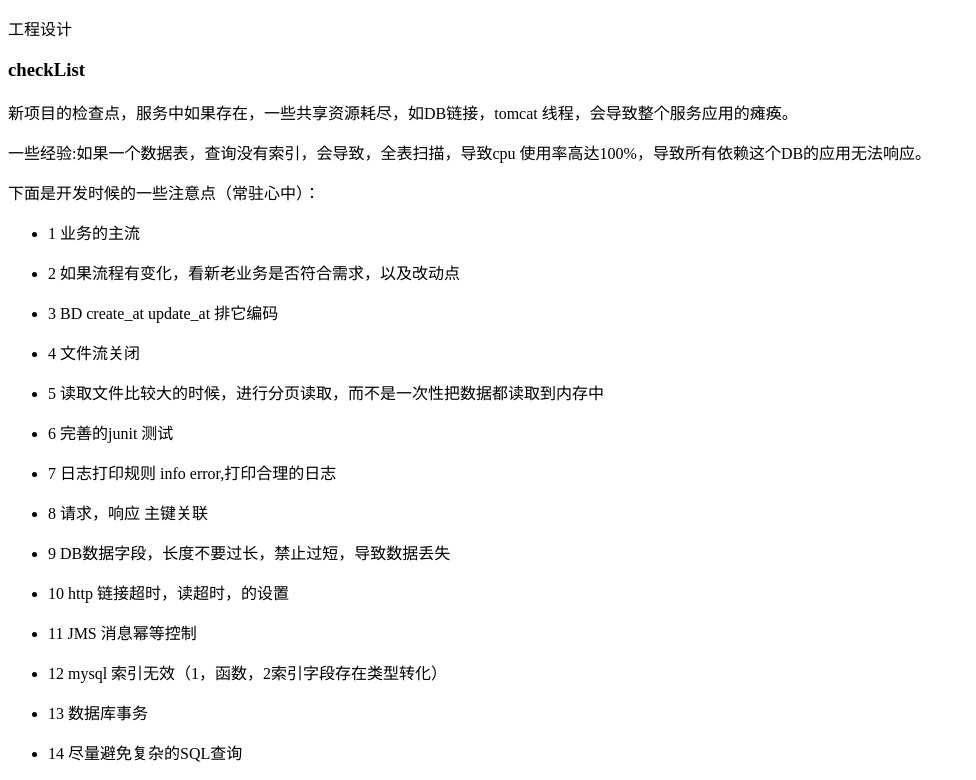
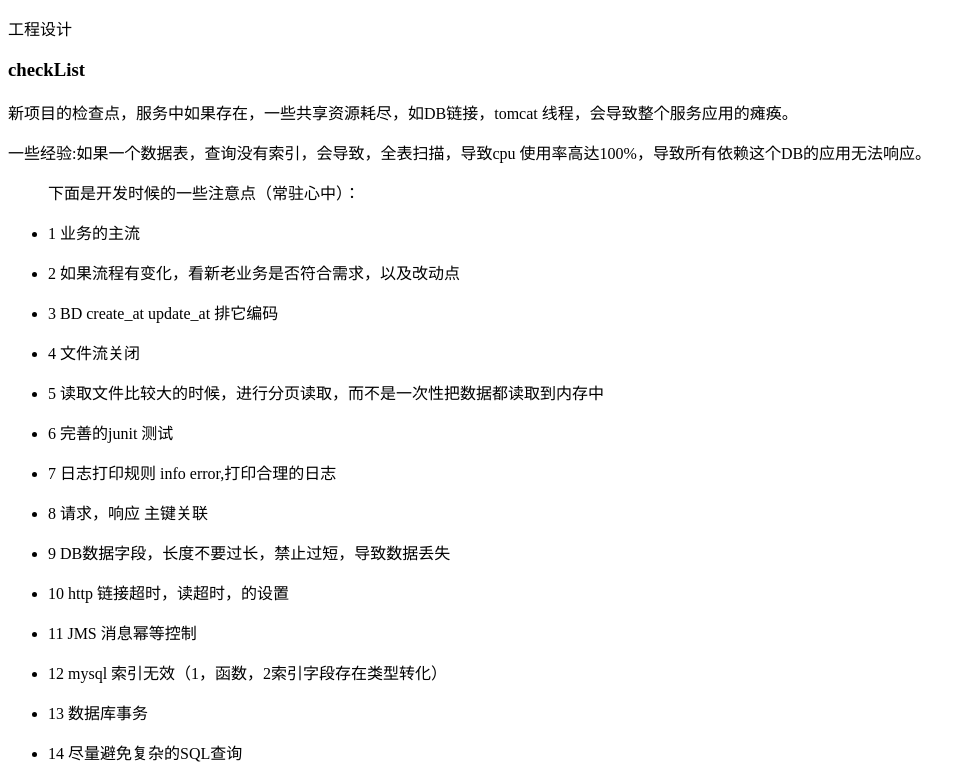
Before and after one commit to web1992/blog, a Jekyll site: the page built from _posts/2017-03-22-code-review.md, in a window 1280 px wide. Shown: the part 1020-1800 px from the top of the page, without its empty margins (0-976 px from the left). Built offline with Jekyll 4.4.1, drawn with Linux system fonts in a browser that asks for light colours; Markdown is read by kramdown in place of the engine named in the settings; comment, search, counter and statistics services are not loaded; grey boxes are pictures that could not be loaded.

```diff
--- a/_posts/2017-03-22-code-review.md
+++ b/_posts/2017-03-22-code-review.md
@@ -19,7 +19,7 @@ checkList
 
 一些经验:如果一个数据表，查询没有索引，会导致，全表扫描，导致cpu 使用率高达100%，导致所有依赖这个DB的应用无法响应。
 
-下面是开发时候的一些注意点（常驻心中）：
+> 下面是开发时候的一些注意点（常驻心中）：
 
 - 1 业务的主流
 
```
